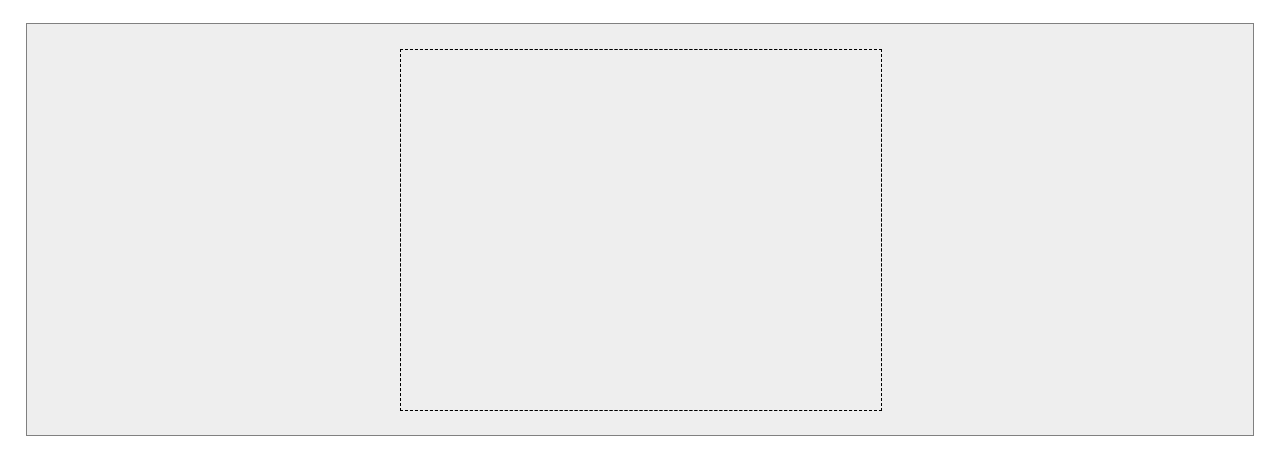
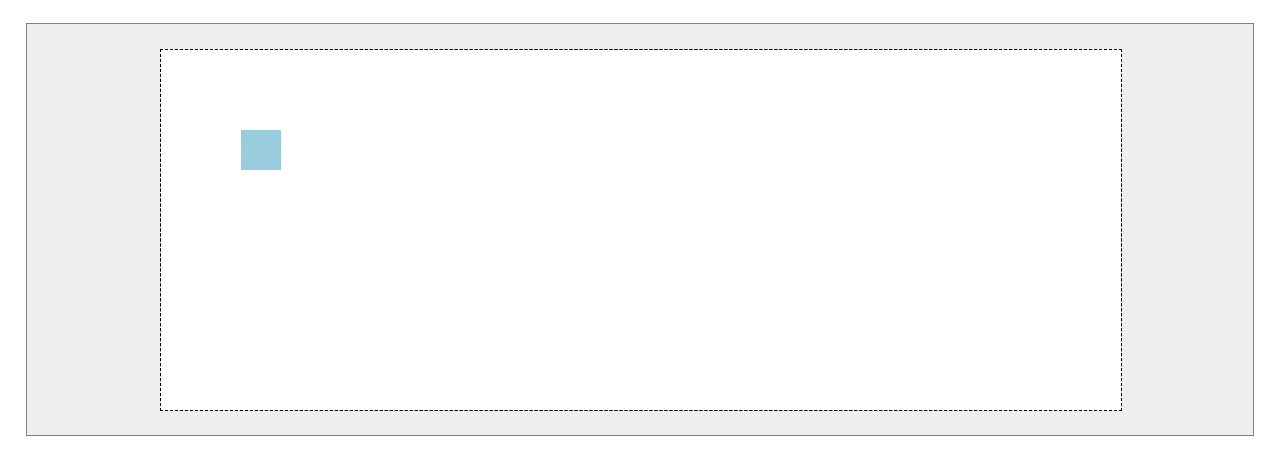
Before and after one commit to Vochsel/Splat.rs, a plain HTML site: page public/index.html in a window 1280 px wide. Shown: the part 73-548 px from the top of the page. Drawn offline with nearby package versions, Linux system fonts and the light colour scheme.

Commit message:
Implemented particle system, squashed position bug

```diff
--- a/public/css/styles.css
+++ b/public/css/styles.css
@@ -21,7 +21,7 @@ body {
 
 #game {
 	position: relative;
-	width: 480px;
+	width: 960px;
 	height: 360px;
 	margin: 0 auto;
 	text-align: center;
@@ -31,6 +31,7 @@ body {
 	position: absolute;
 	left: 0;
 	top: 0;
+	pointer-events: none;
 }
 
 #foreground_game {
--- a/public/index.html
+++ b/public/index.html
@@ -16,16 +16,17 @@
 			<p class='text f_opensans thin large'>Splat.rs</p>
 			<div id='game_container'>
 				<div id='game'>
-					<canvas class='game_canvas' id='foreground_game' width='480px' height='360px'></canvas>
-					<canvas class='game_canvas' id='background_game' width='480px' height='360px'></canvas>
+					<canvas class='game_canvas' id='background_game' width='960px' height='360px'></canvas>
+					<canvas class='game_canvas' id='foreground_game' width='960px' height='360px'></canvas>
 				</div>
 			</div>
 		</div>
 
 		<!-- External JS -->
-		<script type="text/javascript" src='js/game.js'></script>
 		<script type="text/javascript" src='js/display.js'></script>
 		<script type="text/javascript" src='js/particle.js'></script>
+		<script type="text/javascript" src='js/player.js'></script>
+		<script type="text/javascript" src='js/game.js'></script>
 
 	</body>
 
--- a/public/js/display.js
+++ b/public/js/display.js
@@ -9,3 +9,12 @@ function loadCanvas(id) {
 	};
 
 }
+
+function clearCanvas(c) {
+	c.ctx.clearRect(0, 0, c.w, c.h);
+}
+
+function fillCanvas(c, col) {
+	c.ctx.fillStyle = col;
+	c.ctx.fillRect(0, 0, c.w, c.h)
+}
--- a/public/js/game.js
+++ b/public/js/game.js
@@ -0,0 +1,47 @@
+//Game Variables
+var foreground = loadCanvas("foreground_game");
+var background = loadCanvas("background_game");
+
+var player = definePlayer({x:100, y:100}, 20, '#99CCDD');
+
+var particle = new Particle({x:0, y:0}, '#99CCDD', 10, 100);
+
+run();
+function run() {
+	update();
+	render();
+	window.requestAnimationFrame(run);
+}
+
+//Game Functions
+function update() {
+	clearCanvas(foreground);
+	fillCanvas(background, 'rgba(255, 255, 255, 1)');
+	console.log(player.pos);
+	updateParticles(1);
+}
+
+function render() {
+	renderPlayer(foreground.ctx, player);
+	renderParticles(background.ctx);
+}
+
+//Input
+foreground.c.onmousemove = function(e) {
+	//console.log('Mouse moved! {x:' + e.layerX + ", y:" + e.layerY + "}");
+	movePlayer(player, {x:e.layerX, y:e.layerY});
+	splatter();
+};
+
+foreground.c.onmousedown = function(e) {
+	console.log("Mouse clicked!");
+
+	console.log(local_particles.size);
+	//movePlayer(player, {x:e.layerX, y:e.layerY});
+};
+
+function splatter() {
+	for(var i = 0; i < 15; i++) {
+		spawnParticle(new Particle({x:player.pos.x, y:player.pos.y}, {x:randomDir(), y: randomDir()}, 'rgb(200, 100, 100)', 10, randomRange(5, 20), i * randomRange(2, 6)) );
+	}
+}
--- a/public/js/particle.js
+++ b/public/js/particle.js
@@ -1,11 +1,12 @@
 var local_particles = new Set();
 
-function defineParticle(pos, dir, col, rad, lifetime) {
-	return Particle = {
+var Particle = function(pos, dir, col, rad, lifetime, angle) {
+	return  {
 		pos: pos,
 		dir: dir,
 		col: col,
 		rad: rad,
+		angle: angle,
 		age: 0,
 		lifetime: lifetime
 	};
@@ -18,17 +19,40 @@ function spawnParticle(particle) {
 function updateParticles(dt) {
 	local_particles.forEach(function(p) {
 		//Update particle
-		if(p.age < p.lifetime) {
+		if(p.age > p.lifetime) {
+			local_particles.delete(p);
+		}
+		//console.log(p.age);
+		var ageOffset = ( 1.0 - (p.age / p.lifetime));
 
+		p.pos.x += Math.cos(p.angle) * 4 + Math.random() * 2 - Math.random() * 2;
+        p.pos.y += Math.sin(p.angle) * 4 + Math.random() * 2 - Math.random() * 2;
+        p.pos.y += Math.exp(dt) * 2.5;
+        //p.col = 'rgb(' + String(ageOffset * 255) + ',100, 100)';
+		p.rad = (ageOffset + 0.2) * 10;
+		p.age += dt;
 
-
-			p.age += dt;
-		}
 	});
 }
 
 function renderParticles(ctx) {
 	local_particles.forEach(function(p) {
 		//Draw particle
+		ctx.save();
+		ctx.fillStyle = p.col;
+		ctx.translate(p.pos.x, p.pos.y);
+		//ctx.fillRect(0, 0, 100, 100);
+		ctx.beginPath();
+		ctx.arc(0, 0, Math.abs(p.rad), 0, 2 * Math.PI, false);
+		ctx.fill();
+		ctx.restore();
 	});
 }
+
+function randomRange(min, max) {
+    return Math.random() * (max - min) + min;
+}
+
+function randomDir() {
+	return randomRange(-1, 1);
+}
--- /dev/null
+++ b/public/js/player.js
@@ -0,0 +1,30 @@
+function definePlayer(pos, rad, col) {
+	return {
+		pos: pos,
+		rad: rad,
+		col: col
+	};
+}
+
+function movePlayer(player, pos) {
+	player.pos = pos;
+}
+
+function updatePlayer(player) {
+
+}
+
+function renderPlayer(ctx, p) {
+	ctx.save();
+
+	ctx.fillStyle = p.col;
+
+	ctx.translate(p.pos.x, p.pos.y);
+	ctx.fillRect(	-p.rad,
+					-p.rad,
+					 p.rad * 2,
+					 p.rad * 2	);
+
+
+	ctx.restore();
+}
```
